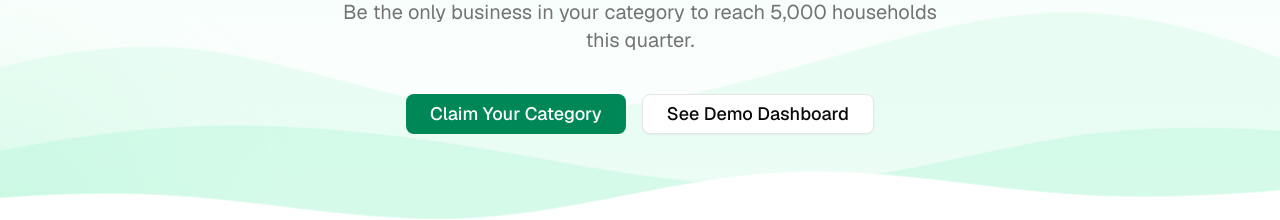
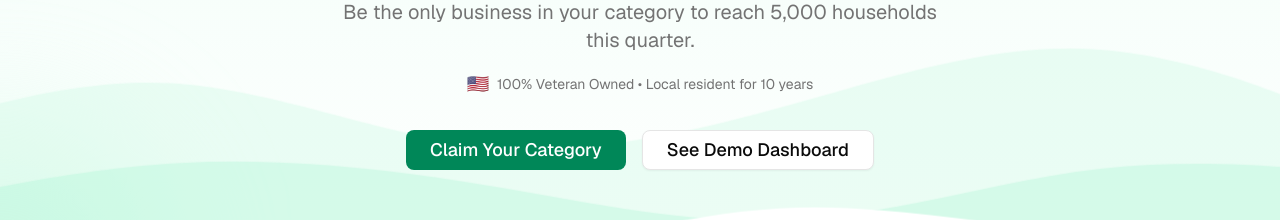
Before and after one commit to chrisbpirate850/REALecmWave, a Next.js app: page / in a window 1280 px wide. Shown: the part 467-687 px from the top of the page. Built offline with nearby package versions, Linux system fonts and the light colour scheme; no server answers; the database is empty.

Commit message:
Add veteran-owned badge to hero section
Added US flag with "100% Veteran Owned • Local resident for 10 years"
text below the main hero subtitle.

Co-Authored-By: Claude Opus 4.5 <noreply@anthropic.com>

```diff
--- a/app/page.tsx
+++ b/app/page.tsx
@@ -94,7 +94,11 @@ export default async function HomePage() {
             <p className="mx-auto mt-6 max-w-2xl text-pretty text-lg text-muted-foreground sm:text-xl">
               Be the only business in your category to reach 5,000 households this quarter.
             </p>
-            <div className="mt-10 flex flex-wrap items-center justify-center gap-4">
+            <p className="mt-4 flex items-center justify-center gap-2 text-sm text-muted-foreground">
+              <span className="text-lg">🇺🇸</span>
+              <span>100% Veteran Owned  •  Local resident for 10 years</span>
+            </p>
+            <div className="mt-8 flex flex-wrap items-center justify-center gap-4">
               <Link href="/mailings">
                 <Button size="lg" className="text-lg">
                   Claim Your Category
```
